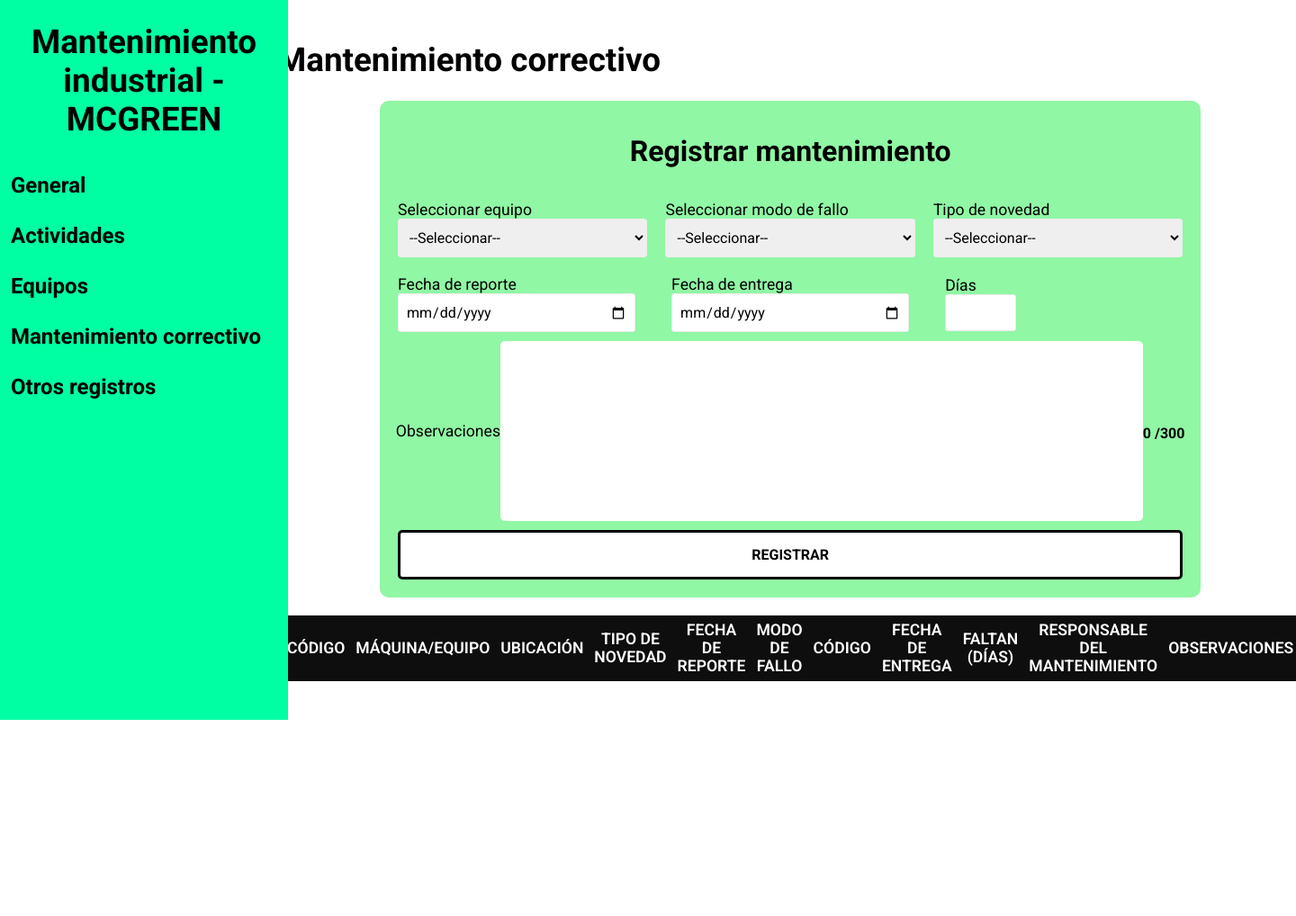
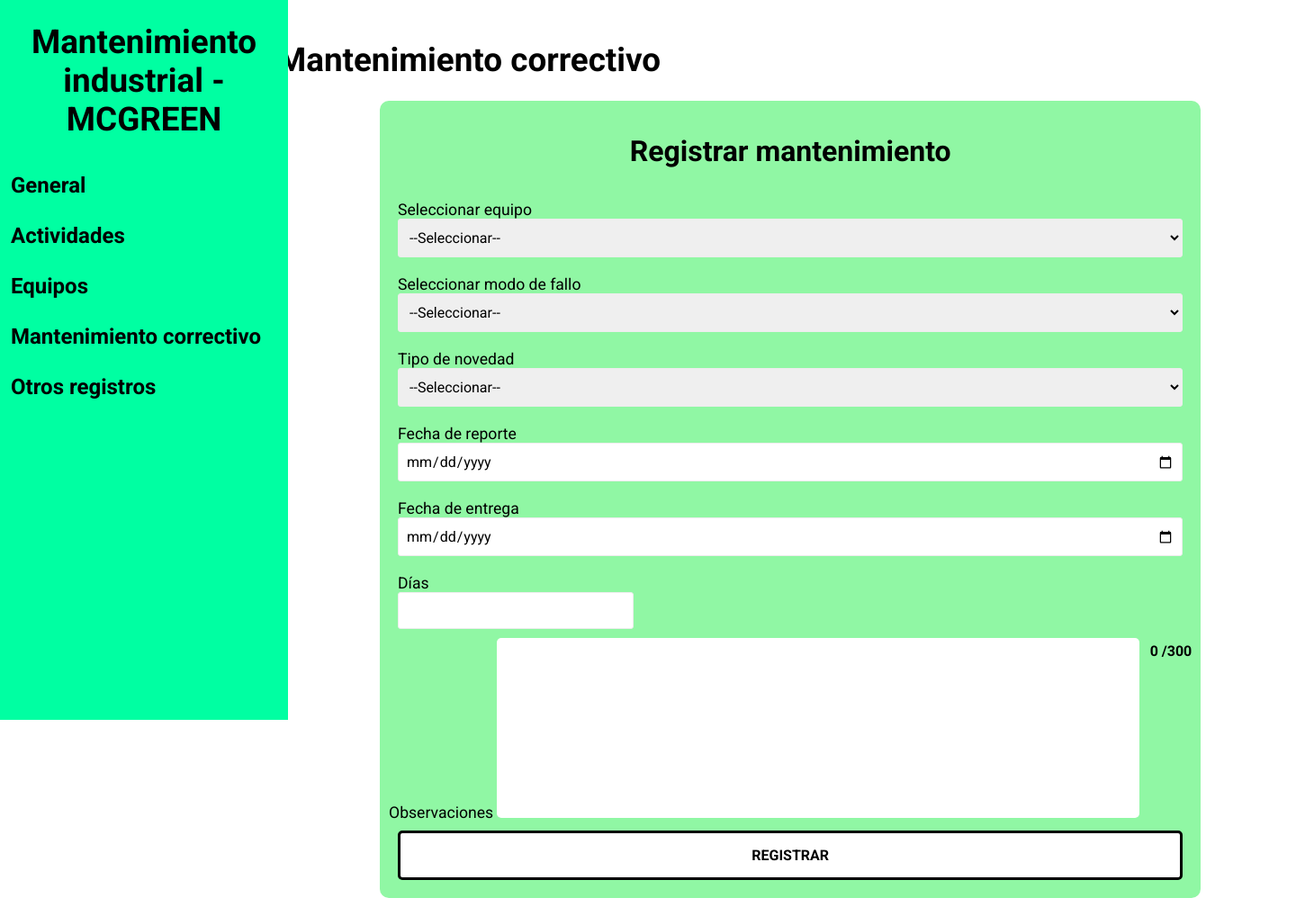
Before and after one commit to DRUMPADD/sigssmac_django, a Django app: page /mcgreen/mantenimiento-correctivo in a window 1440 px wide. Shown: the top 1018 px of the page at 90% size. Before the commit the page ends 800 px from the top, so only its background shows below. Run offline with Django 3.2, Linux system fonts and the light colour scheme; data that the repository does not hold is empty; some libraries are stand-ins or nearby versions.

Commit message:
Modificando posicion de contador

```diff
--- a/static/css/manteinment.css
+++ b/static/css/manteinment.css
@@ -17,11 +17,11 @@
     text-align: center;
 }
 
-.form_manteinment .labels {
+/* .form_manteinment .labels {
     display: flex;
     justify-content: center;
     align-items: center;
-}
+} */
 
 .labels .input_box {
     display: block;
```
